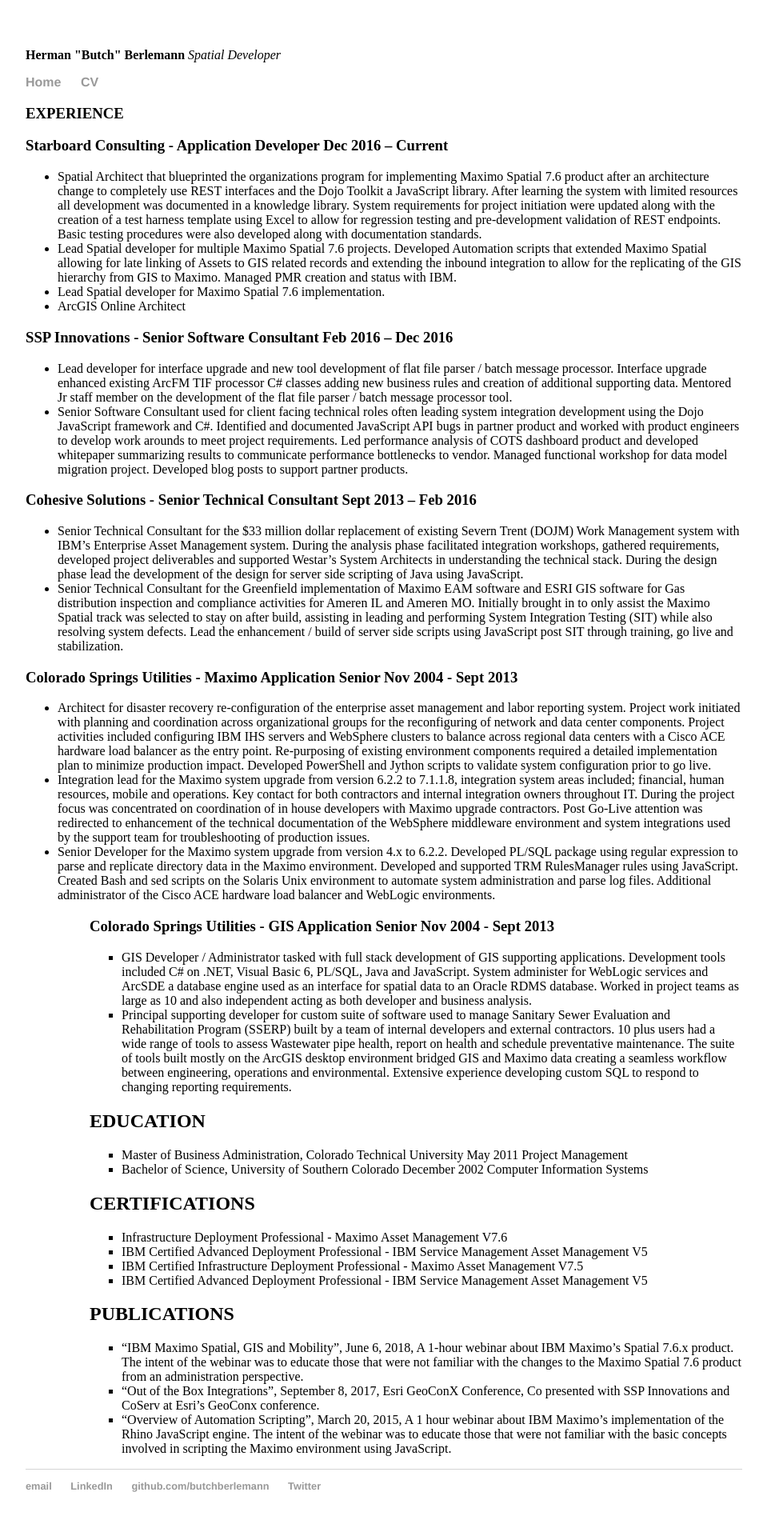
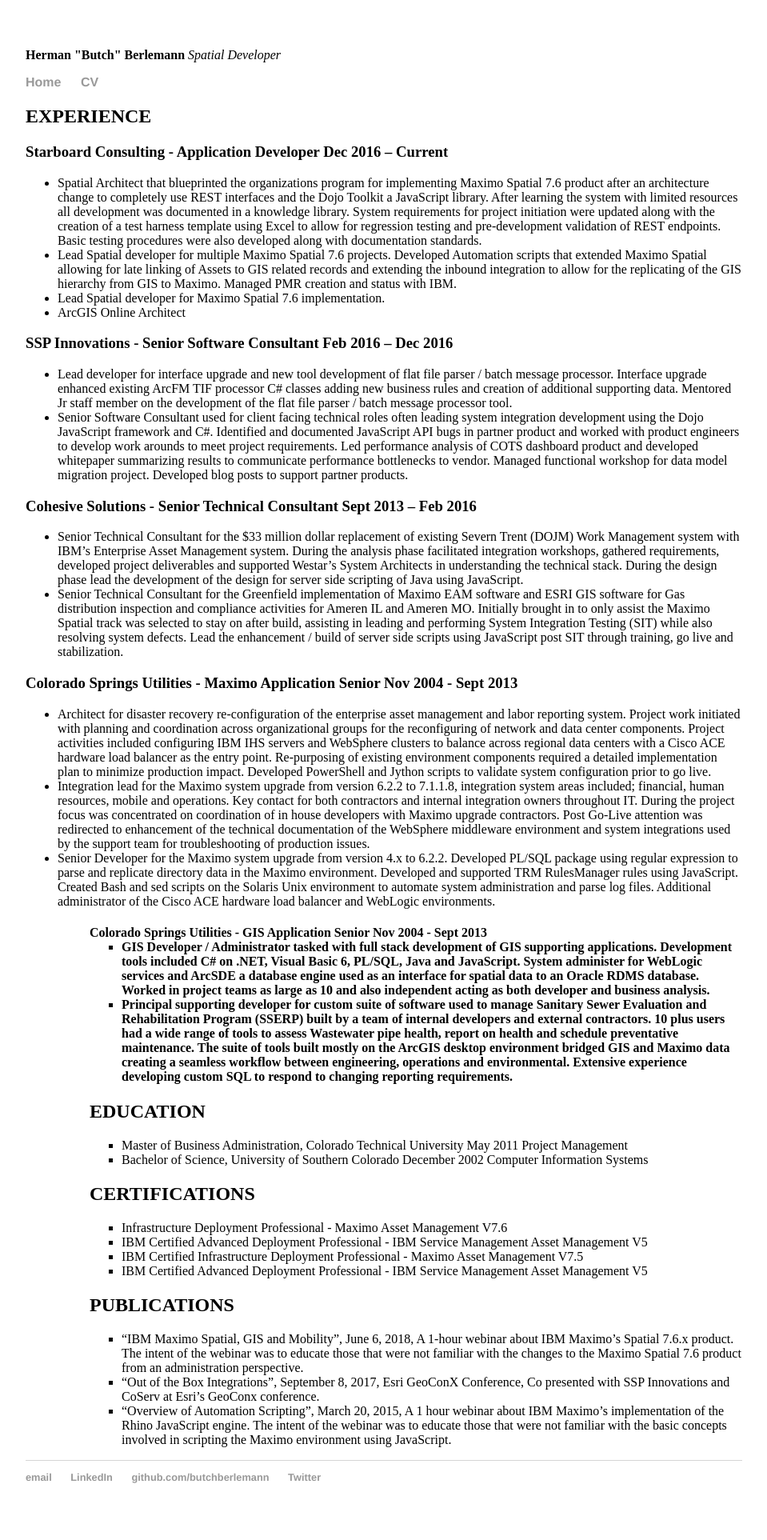
Before and after one commit to butchberlemann/butchberlemann.github.io, a Jekyll site: the page built from cv/cv.html, in a window 1280 px wide. Shown: the whole page at 80% size, without its empty margins (160-1119 px from the left). Built offline with Jekyll 4.4.1, drawn with Linux system fonts in a browser that asks for light colours.

```diff
--- a/cv/cv.html
+++ b/cv/cv.html
@@ -4,7 +4,7 @@ title: Butch Berlemann Spatial EAM Developer
 ---
 <div class="blurb">
 
-<h3>EXPERIENCE</h3>
+<h2>EXPERIENCE</h2>
 
 <h3>Starboard Consulting - Application Developer                                                                         Dec 2016 – Current </h3>
 <ul>
@@ -33,7 +33,7 @@ title: Butch Berlemann Spatial EAM Developer
   <li> Senior Developer for the Maximo system upgrade from version 4.x to 6.2.2. Developed PL/SQL package using regular expression to parse and replicate directory data in the Maximo environment. Developed and supported TRM RulesManager rules using JavaScript. Created Bash and sed scripts on the Solaris Unix environment to automate system administration and parse log files. Additional administrator of the Cisco ACE hardware load balancer and WebLogic environments. </li>
 <ul>
 
-  <h3>Colorado Springs Utilities - GIS Application Senior      		                           Nov 2004 - Sept 2013</h3>
+  <h4>Colorado Springs Utilities - GIS Application Senior      		                           Nov 2004 - Sept 2013</h>
 <ul>
   <li> GIS Developer / Administrator tasked with full stack development of GIS supporting applications. Development tools included C# on .NET, Visual Basic 6, PL/SQL, Java and JavaScript. System administer for WebLogic services and ArcSDE a database engine used as an interface for spatial data to an Oracle RDMS database. Worked in project teams as large as 10 and also independent acting as both developer and business analysis. </li>
   <li> Principal supporting developer for custom suite of software used to manage Sanitary Sewer Evaluation and Rehabilitation Program (SSERP) built by a team of internal developers and external contractors. 10 plus users had a wide range of tools to assess Wastewater pipe health, report on health and schedule preventative maintenance. The suite of tools built mostly on the ArcGIS desktop environment bridged GIS and Maximo data creating a seamless workflow between engineering, operations and environmental. Extensive experience developing custom SQL to respond to changing reporting requirements.</li>
```
